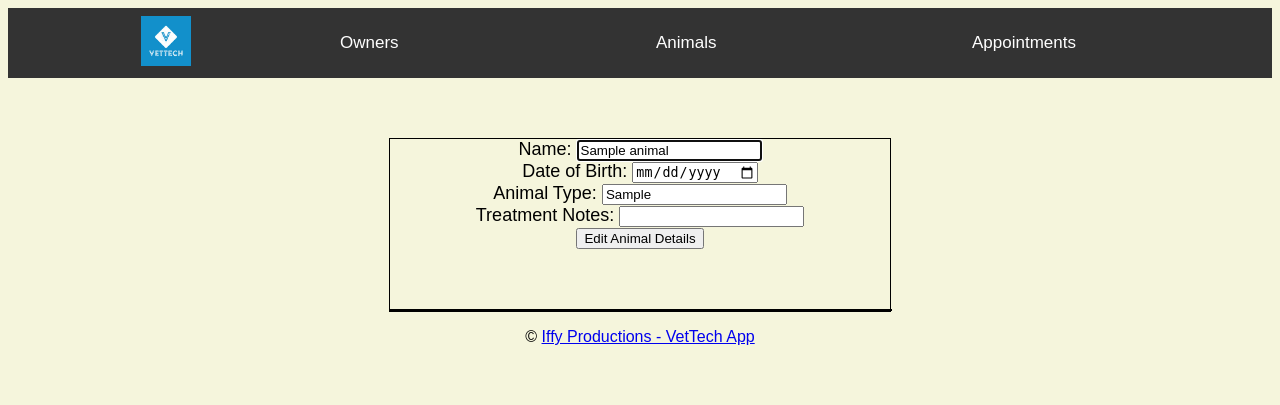
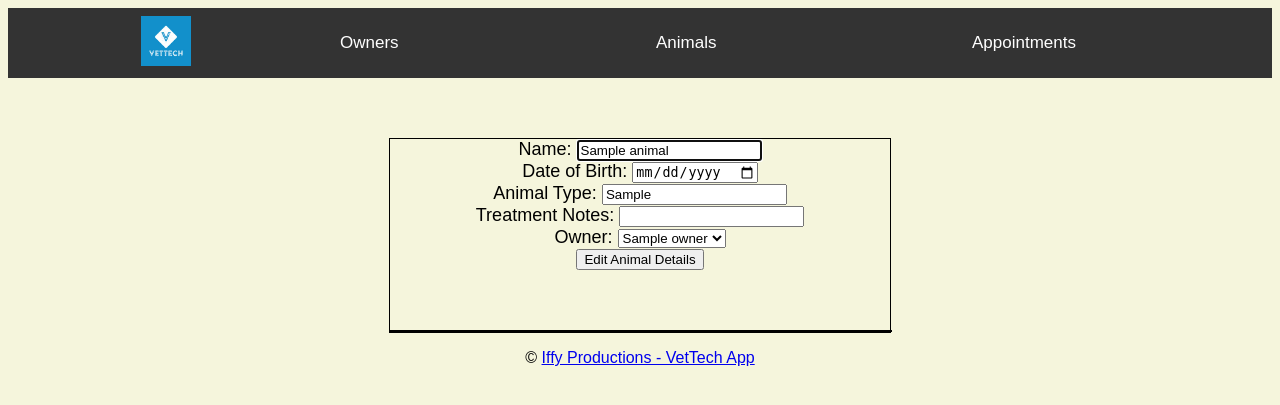
Before and after one commit to Iain-Forbes/Vet_Project, a Flask app: page /animals/1/edit in a window 1280 px wide. Shown: the top 405 px of the page. Run offline with Flask 2, Linux system fonts and the light colour scheme; a database or web service that is not in the repository returns one stand-in record (values such as "Sample title"); some libraries are stand-ins or nearby versions.

Commit message:
More update changes

```diff
--- a/controllers/animal_controller.py
+++ b/controllers/animal_controller.py
@@ -58,7 +58,7 @@ def update_animal(id):
     date_of_birth = request.form["date_of_birth"]
     animal_type = request.form["animal_type"]
     treatment_notes = request.form["treatment_notes"]
-    owner  = owner_repository.select(id)
+    owner  = request.form["owner_id"]
     animal = Animal(
         name,
         date_of_birth,
--- a/controllers/appointment_controller.py
+++ b/controllers/appointment_controller.py
@@ -55,7 +55,7 @@ def edit_appointment(id):
 def update_appointment(id):
     appointment_time = request.form["appointment_time"]
     appointment_date = request.form["appointment_date"]
-    animal = animal_repository.select(request.form["animal_id"])
+    animal = request.form["animal_id"]
     appointment = Appointment(
         appointment_time,
         appointment_date,
--- a/templates/animals/edit.html
+++ b/templates/animals/edit.html
@@ -25,6 +25,16 @@
   </div>
 
   <div>
+    <label for="owner">Owner:</label>
+    <select name="owner_id" id="owner">
+       <option value="{{ animals.owner.id  }}" {% if animals.owner.id == animals.owner.id %}
+        selected {% endif %}>
+        {{ animals.owner.name }}
+      </option>
+  </select>
+</div>
+
+  <div>
     <button type="submit">Edit Animal Details</button>
   </div>
 
```
Also changed, not shown: repositories/appointment_repository.py (+0 -10 lines), repositories/owner_repository.py (+0 -14 lines).
